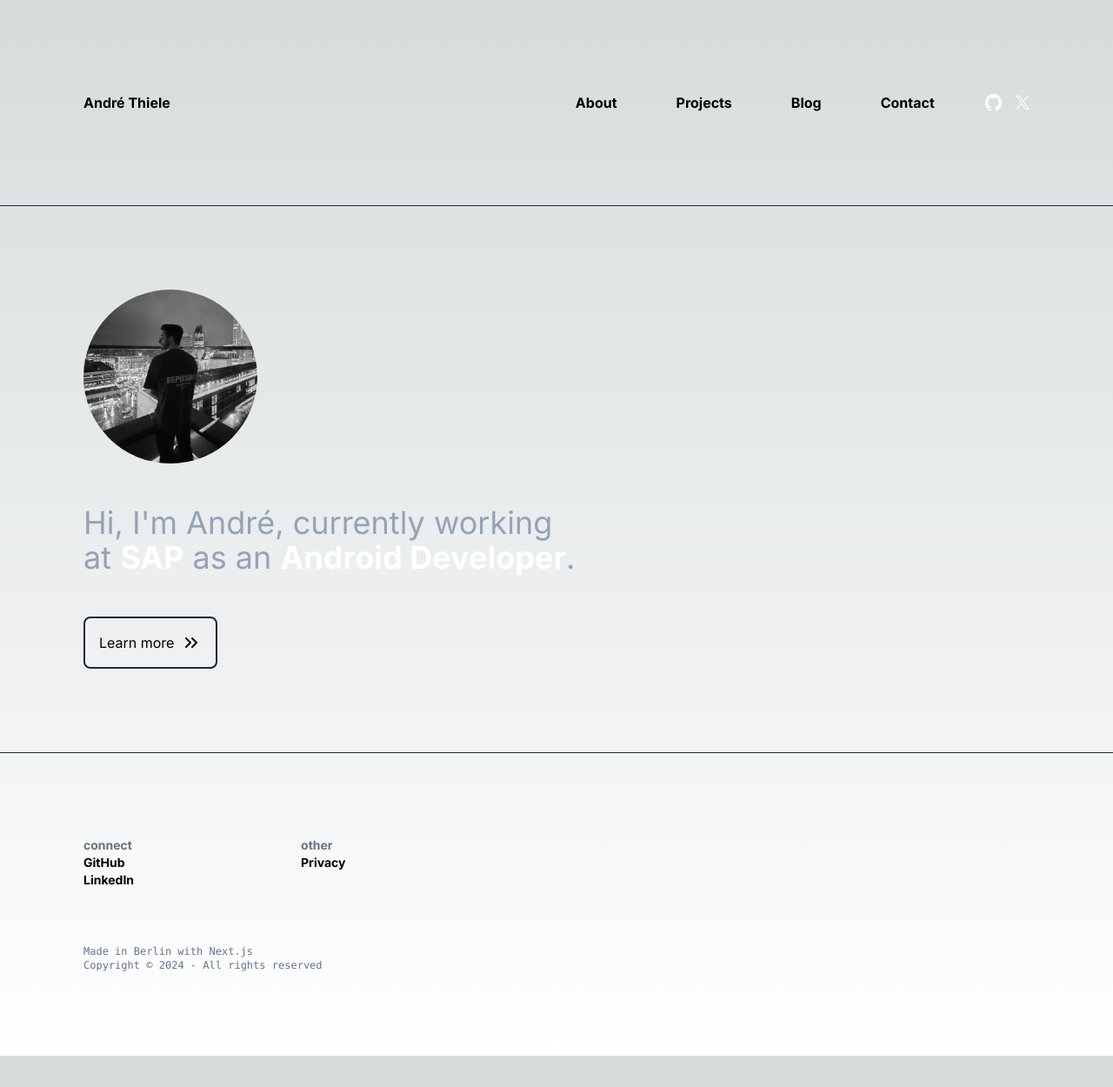
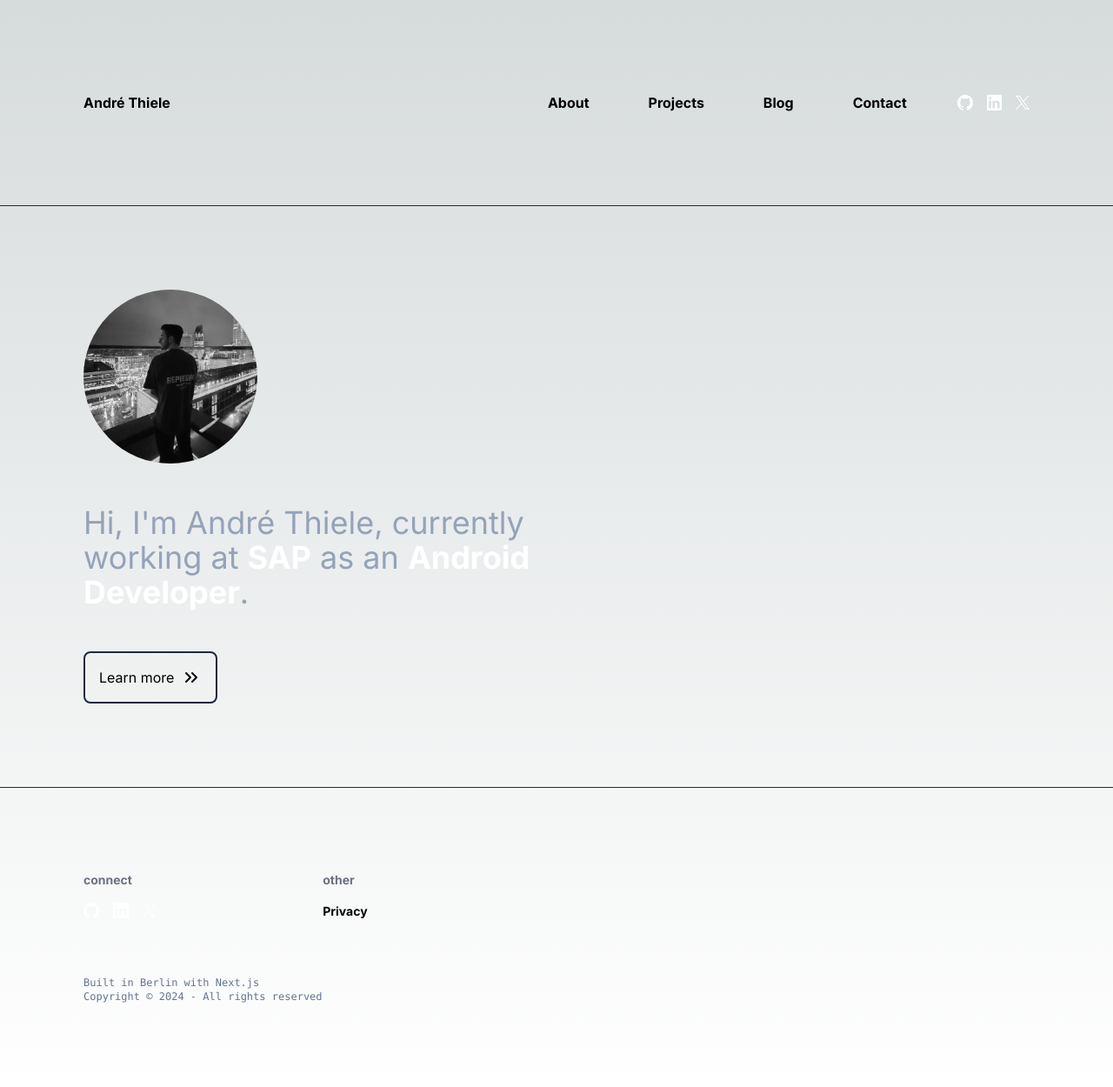
Before and after one commit to itsandreramon/website, a Next.js app: page / in a window 1280 px wide. Shown: the whole page at 87% size. Before the commit the page ends 1214 px from the top, so only its background shows below. Built offline with nearby package versions, Linux system fonts and the light colour scheme.

Commit message:
update socials

```diff
--- a/app/blog/page.js
+++ b/app/blog/page.js
@@ -3,9 +3,9 @@ import BlogEntry from "../components/BlogEntry";
 export default function Blog() {
     return (
       <div className="max-w-4xl mx-auto font-mono flex flex-col space-y-8">
-        <BlogEntry title="Blog Entry" year="2024"/>
-        <BlogEntry title="Blog Entry" year="2020"/>
-        <BlogEntry title="Blog Entry" year="2019"/>
+        <BlogEntry to="" title="Creating and managing custom-scoped components in Dagger/Anvil" year="2024"/>
+        <BlogEntry title="Understanding type variance in Kotlin" year="2020"/>
+        <BlogEntry title="Converting your Android Gradle scripts to Kotlin" year="2019"/>
       </div>
     );
   }
--- a/app/components/Footer.js
+++ b/app/components/Footer.js
@@ -1,29 +1,17 @@
 import FooterLink from "./FooterLink";
 import FooterLinkOutgoing from "./FooterLinkOutgoing";
+import Socials from "./Socials";
 
 export default function Footer() {
   return (
     <div className="lg:p-24 p-8 border-t border-gray-800">
       <div className="flex flex-row justify-between">
         <div className="pr-48">
-          <p className="text-sm font-bold text-gray-500">connect</p>
-          <ul>
-            <li>
-              <FooterLinkOutgoing
-                to="https://github.com/itsandreramon"
-                title="GitHub"
-              />
-            </li>
-            <li>
-              <FooterLinkOutgoing
-                to="https://www.linkedin.com/in/itsandreramon"
-                title="LinkedIn"
-              />
-            </li>
-          </ul>
+          <p className="text-sm font-bold text-gray-500 pb-4">connect</p>
+          <Socials/>
         </div>
         <div className="grow">
-          <p className="text-sm font-bold text-gray-500">other</p>
+          <p className="text-sm font-bold text-gray-500 pb-4">other</p>
           <ul>
             <li>
               <FooterLink to="/privacy" title="Privacy" />
@@ -32,7 +20,7 @@ export default function Footer() {
         </div>
       </div>
       <div className="font-mono text-xs text-slate-500 pt-16">
-        <p> Made in Berlin with Next.js</p>
+        <p> Built in Berlin with Next.js</p>
         <p>Copyright © {new Date().getFullYear()} - All rights reserved</p>
       </div>
     </div>
--- a/app/components/Socials.js
+++ b/app/components/Socials.js
@@ -6,7 +6,16 @@ export default function Socials() {
           src="/github.svg"
           style={{
             width: "auto",
-            height: "1.2rem",
+            height: "1.1rem",
+          }}
+        />
+      </a>
+      <a href="https://www.linkedin.com/in/itsandreramon" target="_blank">
+        <img
+          src="/linkedin.svg"
+          style={{
+            width: "auto",
+            height: "1.1rem",
           }}
         />
       </a>
--- a/app/layout.js
+++ b/app/layout.js
@@ -4,11 +4,6 @@ import Footer from "./components/Footer";
 import "./globals.css";
 
 const inter = Inter({ subsets: ["latin"] });
-
-export const metadata = {
-  title: "Create Next App",
-  description: "Generated by create next app",
-};
 
 export default function RootLayout({ children }) {
   return (
--- a/app/page.js
+++ b/app/page.js
@@ -2,6 +2,17 @@ import { ChevronsRight } from "react-feather";
 import Button from "./components/Button";
 import Image from "next/image";
 import avatar from "../public/avatar.jpg";
+
+export const metadata = {
+  title: "Home | André Thiele",
+  description: "The personal Website of André Thiele",
+  alternates: {
+    types: {
+      "application/atom+xml": "https://overreacted.io/atom.xml",
+      "application/rss+xml": "https://overreacted.io/rss.xml",
+    },
+  },
+};
 
 export default function Home() {
   return (
@@ -15,7 +26,7 @@ export default function Home() {
       />
       <div className="max-w-xl">
         <p className="text-4xl text-slate-400 py-12">
-          Hi, I'm André, currently working at{" "}
+          Hi, I'm André Thiele, currently working at{" "}
           <span className="font-bold text-white">SAP</span> as an{" "}
           <span className="font-bold text-white">Android Developer</span>.
         </p>
```
Also changed, not shown: public/creating-and-managing-custom-scoped-components-in-dagger-anvil/index.md (added, +60 -0 lines), public/linkedin.svg (added).
